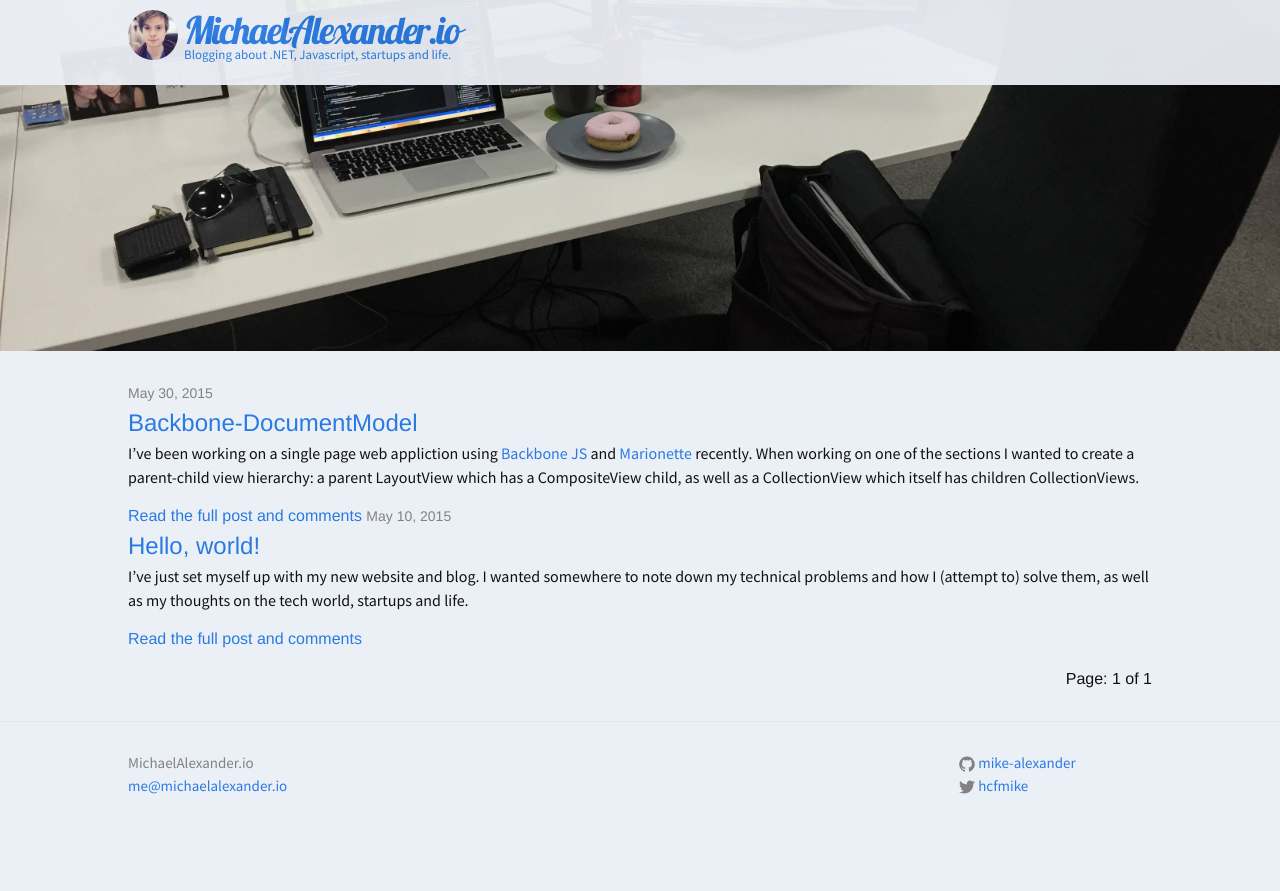
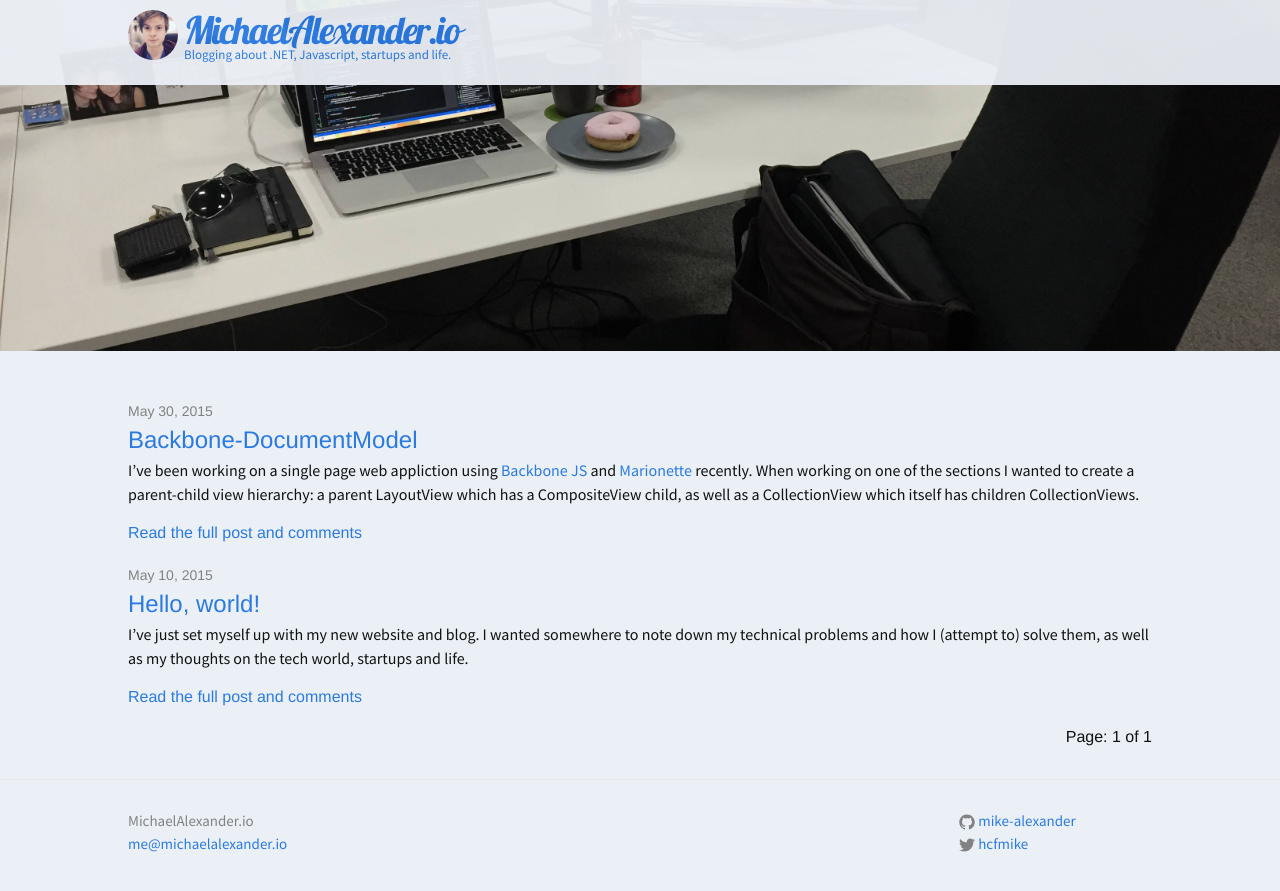
Before and after one commit to mikealexander/michaelalexander.io, a Jekyll site: the page built from index.html, in a window 1280 px wide and 900 px high, scrolled down 189 px. Shown: the top 891 px of the window. Built offline with Jekyll 4.4.1, drawn with Linux system fonts in a browser that asks for light colours; the list of posts is cut into pages by our own code; before the commit the page ends 1031 px from its top, so only the background shows below that.

Commit message:
Home page post spacing.

```diff
--- a/_sass/_layout.scss
+++ b/_sass/_layout.scss
@@ -200,6 +200,7 @@
 }
 
 .post-meta {
+    margin-top: 20px;
     font-size: $small-font-size;
     color: $grey-color;
 }
--- a/index.html
+++ b/index.html
@@ -5,10 +5,10 @@ layout: home
 <div class="home">
 
     {% for post in paginator.posts %}
-        <span class="post-meta">{{ post.date | date: "%b %-d, %Y" }}</span>
+        <div class="post-meta">{{ post.date | date: "%b %-d, %Y" }}</div>
           <a class="post-link" href="{{ post.url | prepend: site.baseurl }}">{{ post.title }}</a>
           {{ post.excerpt }}
-          <a href="{{ post.url | prepend: site.baseurl }}">Read the full post and comments</a></a></a>
+          <a href="{{ post.url | prepend: site.baseurl }}">Read the full post and comments</a>
     {% endfor %}
 
 
```
